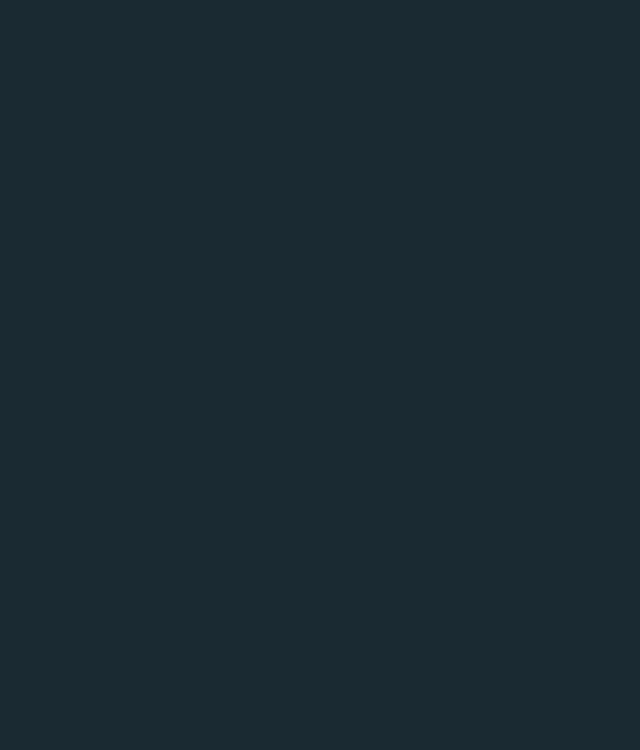
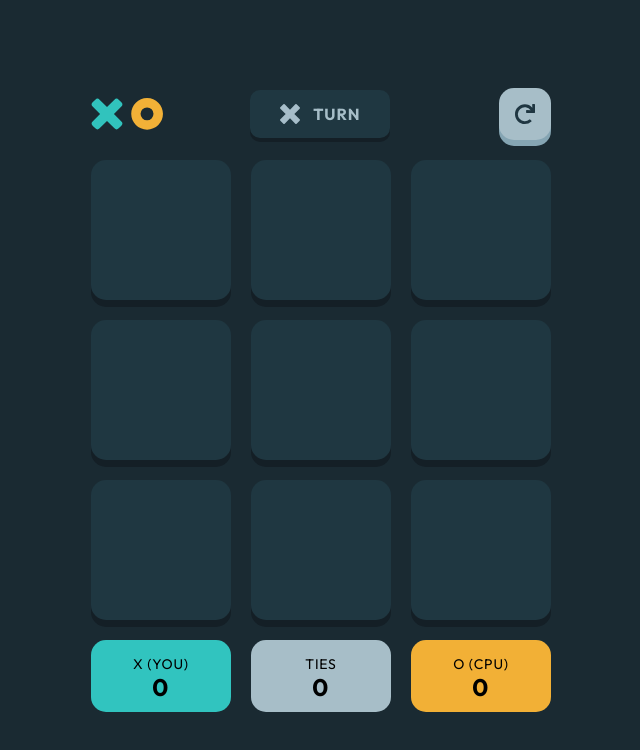
Before and after one commit to Dev-EthanR/tic-tac-toe, a plain HTML site: page starter-code/index.html in a window 1280 px wide. Both pictures are taken after a click on the button "NEW GAME (VS CPU)". Shown: the whole page, without its empty margins (319-959 px from the left). Drawn offline with Linux system fonts and the light colour scheme.

Commit message:
created game board

```diff
--- a/starter-code/index.html
+++ b/starter-code/index.html
@@ -47,7 +47,41 @@
     <!-- New game menu end -->
 
     <!-- Game board start -->
+    <main class="game-container is-hidden" id="gameScreen">
+      <header class="game-header">
+        <img class="logo" src="assets/logo.svg" alt="logo" />
+        <div class="current-turn">
+          <img src="assets/icon-x.svg" alt="" />
+          <span class="current-turn-text">turn</span>
+        </div>
+        <button class="btn btn-xs btn-grey">
+          <img src="assets/icon-restart.svg" alt="restart game" />
+        </button>
+      </header>
 
+      <section class="game-board">
+        <span class="tile"></span><span class="tile"></span
+        ><span class="tile"></span><span class="tile"></span
+        ><span class="tile"></span><span class="tile"></span
+        ><span class="tile"></span><span class="tile"></span
+        ><span class="tile"></span>
+      </section>
+
+      <footer class="game-scores">
+        <span class="p1-score score-tile">
+          <p>x (you)</p>
+          <span class="score-number" id="p1Score">0</span>
+        </span>
+        <span class="tie-score score-tile">
+          <p>ties</p>
+          <span class="score-number" id="tieScore">0</span>
+        </span>
+        <span class="p2-score score-tile">
+          <p>o (cpu)</p>
+          <span class="score-number" id="p2Score">0</span>
+        </span>
+      </footer>
+    </main>
     <!-- x/o icon -->
     <!-- turn X (You) -->
     <!-- Your score -->
--- a/starter-code/scripts/index.js
+++ b/starter-code/scripts/index.js
@@ -15,4 +15,9 @@ const appState = {
 document.querySelectorAll('.menu-btn').forEach(btn => btn.addEventListener('click', (e) => {
      Object.assign(appState, setMenu(e));
      appState.currentScreen = 'game';
+     gameStart();
 }));
+
+function gameStart() {
+     document.getElementById('gameScreen').classList.remove('is-hidden')
+}
--- a/starter-code/styles/components/_switch.scss
+++ b/starter-code/styles/components/_switch.scss
@@ -1,6 +1,5 @@
 @use '../utils/utils' as *;
 @use 'sass:color';
-$border-radius: 10px;
 :root {
     --active-img: "active",
     --inactive-img: "unchecked"
--- /dev/null
+++ b/starter-code/styles/layout/_game.scss
@@ -0,0 +1,107 @@
+@use '../utils/utils' as *;
+@use 'sass:color';
+ :root {
+    --tile-width: 9.6rem;
+ }
+@include screen('tablet') {
+    :root {
+    --tile-width: 14rem;
+    }
+}
+
+.game-container {
+    width: 100%;
+    max-width: 328px;
+    @include screen("tablet") {
+        max-width: 460px;
+    }
+
+
+}
+
+.game-header {
+    display: grid;
+    grid-template-columns: repeat(3, 1fr);
+    align-items: center;
+    margin-bottom: $board-gap;
+    user-select: none;
+    .btn {
+        justify-self: flex-end;
+    }
+    .game-logo {
+        width: 71px;
+        height: 32px;
+    }
+    .current-turn {
+        background-color: getColor('secondary');
+        padding: 1.2rem 1rem;
+        margin-left: 0.6rem;
+        max-width: var(--tile-width);
+       @include centerContent;
+        gap: 1.3rem;
+        border-radius: $border-radius;
+        box-shadow: 0 4px 0 getColor("dark-box-shadow");
+        .current-turn-text {
+            color: getColor('accent');
+            text-transform: uppercase;
+            font-size: getFont(size, 'heading-xs');
+            letter-spacing: getFont(letter-spacing, 'heading-xs');
+            font-weight: getFont(weight, 'bold');
+        }
+        img {
+            width: 2rem;
+            height: 2rem;
+            filter: brightness(0) saturate(100%) invert(71%) sepia(66%) saturate(77%) hue-rotate(155deg) brightness(91%) contrast(95%);
+        }
+    }
+}
+
+.game-board {
+    display: grid;
+    grid-template-columns: repeat(3, 1fr);
+    gap: $board-gap;
+    margin-bottom: $board-gap;
+    .tile {
+        @include centerContent;
+        border-radius: 15px;
+        padding: 2rem;
+        width: var(--tile-width);
+        height: var(--tile-width);
+        background-color: getColor('secondary');
+        box-shadow: 0 7px 0 getColor("dark-box-shadow");
+        cursor: pointer;
+        user-select: none;
+    }
+}
+
+.game-scores {
+    display: grid;
+    grid-template-columns: repeat(3, 1fr);
+    gap: $board-gap;
+    .score-tile {
+        width: var(--tile-width);
+        height: 7.2rem;
+        border-radius: 15px;
+        gap: -1px;
+        @include centerContent;
+        flex-direction: column;
+        p {
+            text-transform: uppercase;
+        }
+        .score-number {
+            font-size: getFont(size, 'heading-m');
+            letter-spacing: getFont(letter-spacing, 'heading-m');
+            font-weight: getFont(weight, 'bold');
+            line-height: 1;
+        }
+    }
+    .p1-score {
+        background-color: getColor('action-secondary');
+    }
+    .tie-score {
+        background-color: getColor('accent');
+    }
+    .p2-score {
+       background-color: getColor('action-primary');
+    }
+}
--- a/starter-code/styles/layout/_menu.scss
+++ b/starter-code/styles/layout/_menu.scss
@@ -1,6 +1,6 @@
+@use '../utils/utils' as *;
 @use '../components/button';
 @use '../components/switch';
-@use '../utils/utils' as *;
 @use 'sass:color';
 
 $menu-margin: 4rem;
@@ -13,7 +13,7 @@ $menu-margin: 4rem;
     }
     .mark-selection {
         background-color: getColor("secondary");
-        box-shadow: 0 8px 0 color.scale(getColor("primary"), $lightness: -25%);
+        box-shadow: 0 8px 0 getColor('dark-box-shadow');
         border-radius: 15px;
         padding: 2rem 3rem;
         display: flex;
--- a/starter-code/styles/styles.scss
+++ b/starter-code/styles/styles.scss
@@ -1,2 +1,3 @@
 @use './layout/reset';
 @use './layout/menu';
+@use './layout/game';
--- a/starter-code/styles/utils/_variables.scss
+++ b/starter-code/styles/utils/_variables.scss
@@ -1,7 +1,10 @@
 @use 'sass:map';
+@use 'sass:color';
 @import url('https://fonts.googleapis.com/css2?family=Outfit:wght@100..900&display=swap');
 
 $base-ff: "Outfit", sans-serif;
+$border-radius: 10px;
+$board-gap: 2rem;
 
 $breakpoints: (
     "tablet": 600px,
@@ -17,8 +20,8 @@ $colors: (
     "action-secondary-hover": hsl(178, 75%, 65%),
     "accent": hsl(198, 23%, 72%),
     "accent-hover": hsl(197, 33%, 89%),
-    "slider": hsl(197, 33%, 89%)
-
+    "slider": hsl(197, 33%, 89%),
+    "dark-box-shadow": color.scale(hsl(202, 32%, 15%), $lightness: -25%)
 );
 
 $fonts: (
```
Also changed, not shown: starter-code/styles/styles.css, 1 other file.
